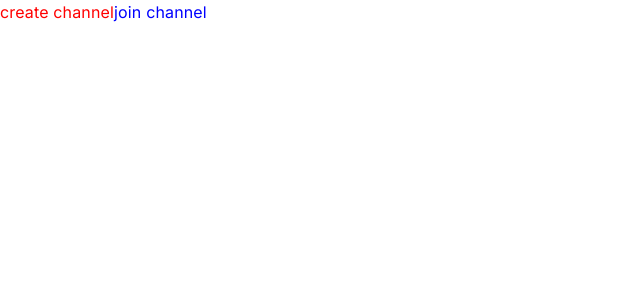
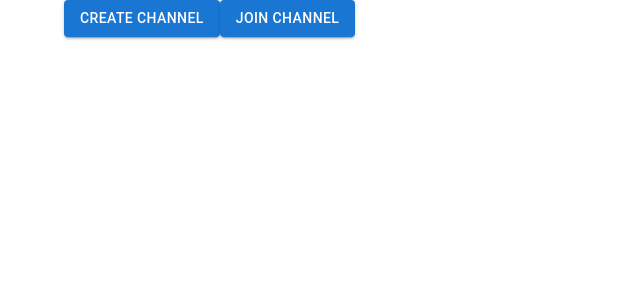
Before and after one commit to vwingardh/ChatHub, a Next.js app in the folder client/: page /chat-options in a window 1280 px wide. Shown: the top 300 px of the page, without its empty margins (0-640 px from the left). Built offline with nearby package versions, Linux system fonts and the light colour scheme.

Commit message:
Refactored ChatOptions to simplified solution - removed ternary

```diff
--- a/client/app/chat-options/page.tsx
+++ b/client/app/chat-options/page.tsx
@@ -1,12 +1,30 @@
+import { Button, Container } from "@mui/material";
 import Link from "next/link";
 
-
 export default function ChatOptions() {
+    const chatOptions = [
+        { label: "Create Channel", href: "/create-channel" },
+        {
+            label: "Join Channel",
+            href: "/join-channel",
+        },
+    ];
 
     return (
         <main>
-            <Link href={"/create-channel"} style={{ color: 'red' }}>create channel</Link>
-            <Link href={"/join-channel"} style={{ color: 'blue' }}>join channel</Link>
+            <Container className="container--standard">
+                {chatOptions.map((option) => (
+                    <Link key={option.label} href={option.href}>
+                        <Button
+                            style={{ marginBottom: "50px" }}
+                            className="button--route"
+                            variant="contained"
+                        >
+                            {option.label}
+                        </Button>
+                    </Link>
+                ))}
+            </Container>
         </main>
-    )
+    );
 }
```
